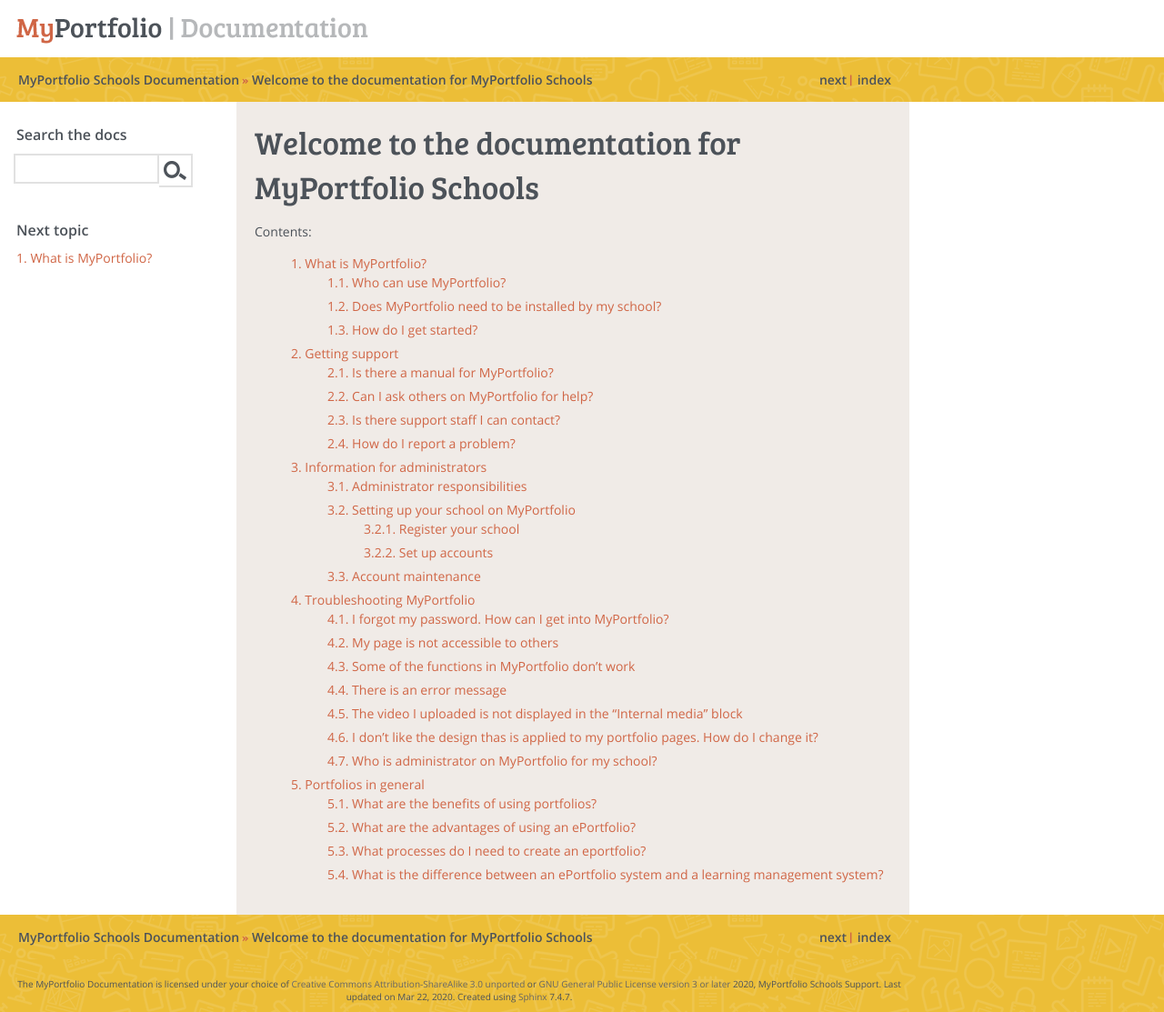
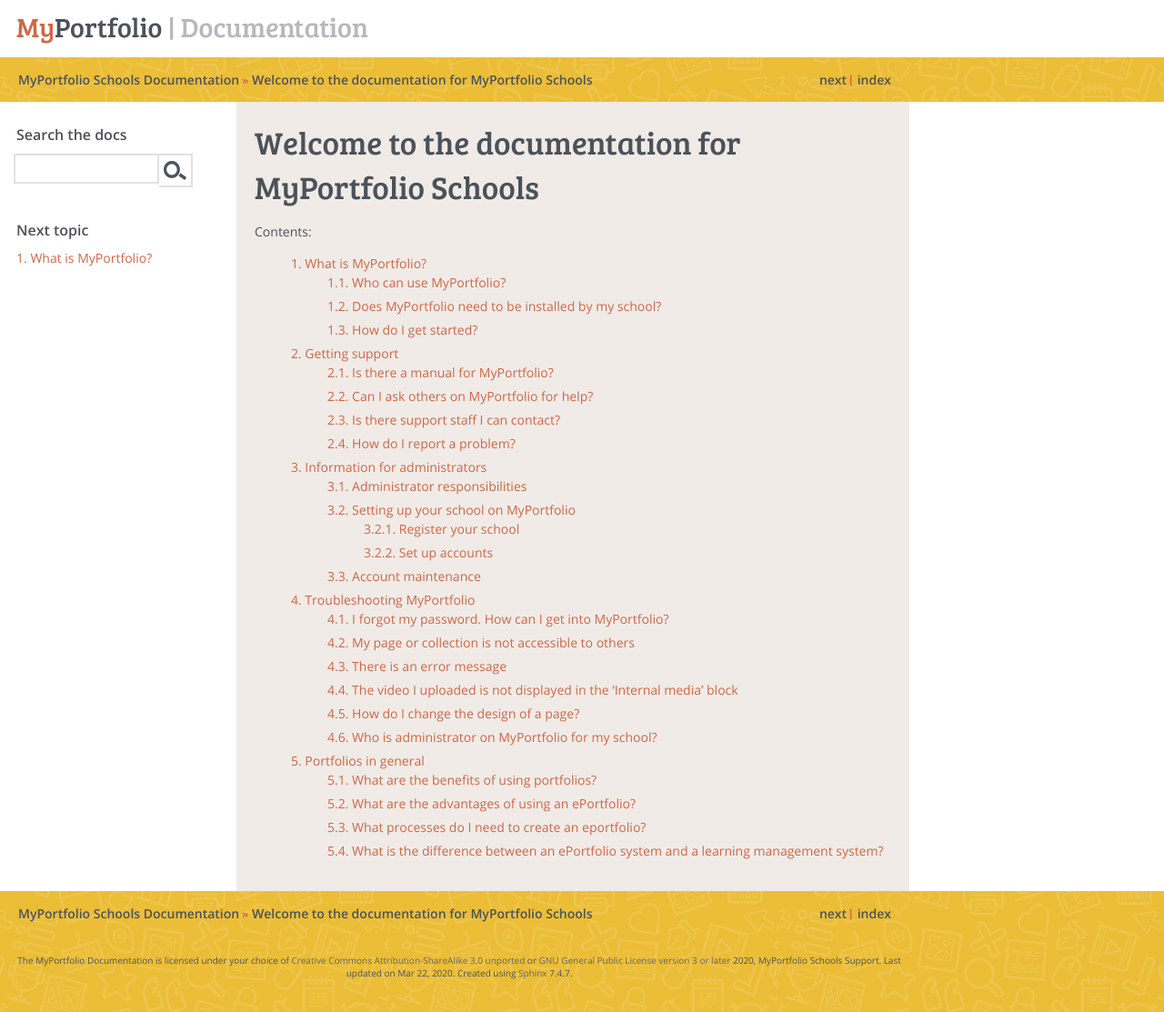
Before and after one commit to catalyst/myportfolio-school-docs, a Sphinx documentation site: the page built from source/index.rst, in a window 1280 px wide. Shown: the whole page at 91% size. Built offline with Sphinx 7.4.7, drawn with Linux system fonts in a browser that asks for light colours; nearby versions of some CDN libraries; comment, search, counter and statistics services are not loaded; some of the changed lines change nothing that is shown.

Commit message:
faq/troubleshooting: Update page content

```diff
--- a/source/faq/troubleshooting.rst
+++ b/source/faq/troubleshooting.rst
@@ -1,3 +1,4 @@
+.. include:: /shortcuts.rstext
 
 .. _troubleshooting:
 
@@ -7,36 +8,53 @@
 I forgot my password. How can I get into MyPortfolio?
 -----------------------------------------------------------
 
-Usually, you can click the `"Lost username/password" <http://myportfolio.school.nz/forgotpass.php>`_ link on the homepage of MyPortfolio. Enter your username, or if you do not know that, your email address, and you will receive an email with further instructions.
+Usually, you can click the `'Lost username/password' <https://myportfolio.school.nz/forgotpass.php>`_ link on the homepage of MyPortfolio. Enter your username, or if you do not know that, your email address, and you will receive an email with further instructions.
 
-If you normally log in to MyPortfolio through Moodle, go to your Moodle site and log in through there.
+If you normally log in to MyPortfolio through your learning management system (LMS), log in there and find the course that contains the link or assignment to MyPortfolio.
 
-If your school has single sign-on and you forgot your login information, please contact your school's IT team so they can reset your password.
+If your school has single sign-on (SSO), and you forgot your login information, please contact your school's IT team so they can reset your password.
 
-If you still cannot get in, please ask your school administrator for MyPortfolio for assistance. You can contact them via your school's page:
+If you still cannot get in, get in touch with the `MyPortfolio support team <https://myportfolio.school.nz/contact.php>`_ if you do not know who your school's administrator is on MyPortfolio.
 
-#. Click your name on the dashboard.
-#. Click your school's name on your profile page.
-#. All administrators for your school are listed.
+My page or collection is not accessible to others
+-----------------------------------------------------
 
-My page is not accessible to others
---------------------------------------------
+Check that you have set the access permissions for the page or collection that you want to share correctly. You can share your page or collection with people who have an account on MyPortfolio, but also share it with parents and others who do not have an account or make it available publicly, i.e. share it with the entire world.
 
-Check that you have set any access permissions for the page or collection that you want to share. Go to *Portfolio → Shared by me* and click the *Edit access* icon next to the page or collection that you want to share. Make sure that the person you want to share your portfolio with is listed on the right under "Added".
+When you want to share your work with others, any images, video, audio, journal entries, or other text needs to be on a page. You can only share pages or collections, which are bundles of pages.
 
-See the user manual for more information on `how to give someone access to your portfolio <http://manual.mahara.org/en/15.10/portfolio/share.html>`_.
+Go to *Main menu → Share → Shared by me* and click the *Edit access* icon next to the page or collection that you want to share. Make sure that the person you want to share your portfolio with is listed on the right under *Shared with*.
 
-Some of the functions in MyPortfolio don't work
---------------------------------------------------------
+.. figure:: ../images/shared_by_me.*
+   :alt: Share your work with others
 
-Javascript needs to be turned on for MyPortfolio to work. If you turned it off in your browser, please activate it again.
+   Share your work with others
 
-If the problems continue, please let us know in the "Bug, Issues and Problems" forum in the `MyPortfolio Discussions group <http://myportfolio.school.nz/group/myportfolio-discussions>`_ or if it is urgent, `contact us <http://myportfolio.school.nz/contact.php>`_.
+#. **Collections**: This tab shows all the collections you have in your account.
+#. **Pages**: This tab shows all your pages.
+#. **Page title**: Find the page (or collection when on the *Collections* tab) that you want to share. They are listed in alphabetical order.
+#. **Access list**: See with whom you have shared your pages or collections. If there is no name or group of people listed, only you have access to that page or collection.
+
+   .. note::
+      Per default, none of your work is accessible to anybody. You decide with whom and when you are ready to share your work.
+
+#. **Edit access**: Click the *Edit access* icon |edit access| to share your page or collection with people who have an account on the site. You can also share it publicly so that search engines can find your work.
+
+   .. seealso::
+      See the Mahara manual for more information on `how to give someone access to your portfolio <https://manual.mahara.org/en/19.10/portfolio/share.html#edit-access-for-users-with-an-account>`_.
+
+#. **Secret URLs**: Click the *Secret URL* icon |secret url| if you do not want to share your page or collection publicly but want to share it with somebody who does not have an account on the site. Once you emailed the link to the person who shall take a look at your work, they can access it.
+
+   .. note::
+      This is a great option to share your work with parents and whānau because they will not be able to get an account on the site, but at the same time you do not need to make your work entirely public for the rest of the world to see as long as the link is not shared publicly.
+
+   .. seealso::
+      See the Mahara manual on `how to set up a secret URL <https://manual.mahara.org/en/19.10/portfolio/share.html#edit-access-for-users-without-an-account>`_.
 
 There is an error message
 -------------------------------------
 
-Does the error message contain information about the issue and / or how to fix it? If so, please fix the problem.
+Does the error message contain information about the issue or how to fix it? If so, please fix the problem.
 
 If it is a generic error message such as "You encountered a bug in the system":
 
@@ -45,41 +63,42 @@
 #. Try to follow the steps again and see if the error message comes up again.
 
    * If it doesn't, continue with your work.
-   * If it does, `contact us <http://myportfolio.school.nz/contact.php>`_ with details about the steps you took to get to the error, and we will analyse the problem further.
+   * If it does, `contact the MyPortfolio support team <https://myportfolio.school.nz/contact.php>`_ with details about the steps you took to get to the error. We will analyse the problem.
 
-The video I uploaded is not displayed in the "Internal media" block
+The video I uploaded is not displayed in the 'Internal media' block
 -------------------------------------------------------------------------
 
 The following video formats can be embedded within MyPortfolio. Some may require that your computer can display them:
 
-* AVI (requires a plugin on non-Windows computers)
-* FLV (flash)
+* M4A (typically generated on an iOS device)
 * MP4 (encoded in H.264)
 * MPEG movie
+* OGV
 * QuickTime
-* SWF (flash)
-* WMV (requires a plugin on non-Windows computers)
+* WEBM
 
-In addition, MP3 files can be used in the "Internal media" block as well and played directly in MyPortfolio.
+In addition, MP3 and OGG files can be used in the 'Internal media' block as well and played directly in MyPortfolio.
 
-I don't like the design thas is applied to my portfolio pages. How do I change it?
-------------------------------------------------------------------------------------------
+How do I change the design of a page?
+---------------------------------------
 
-#. If you want to change only your portfolio, you can `create a skin <http://manual.mahara.org/en/15.10/portfolio/skins.html>`_ and apply that on top of the current theme overwriting its styles.
+If your institution allows, you can `create a skin <https://manual.mahara.org/en/19.10/portfolio/skins.html>`_ and apply that on top of the current theme overwriting its styles.
 
-   .. note::
-     You may need to ask your institution administrator to allow skins for your school if you do not see the **Skins** menu item under **Portfolio**.
-
-#. If you don't want your school to use the default theme, you can ask your school's administrator on MyPortfolio to choose a different built-in theme which would then be used by everyone in your school. If skins are allowed, you can also overwrite these styles for more flexibility in the look of your portfolio.
+.. note::
+   You may need to ask your institution administrator to allow skins for your school if you do not see the *Skins* menu item under *Main menu → Create*.
 
 Who is administrator on MyPortfolio for my school?
 ----------------------------------------------------------
 
 Administrators as well as an institution's staff are listed on a special page so you can contact them easily.
 
-#. Click on your name in the top right of the screen or in the login box. You'll be taken to your profile page.
-#. On your profile page, you see "Member of...". Click the link to your institution. On the next page...
-#. You see all administrators and staff members listed for your institution.
+#. Click on your name on the dashboard page. You'll be taken to your profile page.
+
+   .. note::
+      You can get to the dashboard by clicking the logo in the top left corner. That is either the MyPortfolio logo, or if your school added its own logo, your school's logo.
+
+#. On your profile page, you see *Member of...*. Click the link to your institution. |link to institution page|
+#. On the next page, you see all administrators and staff members listed for your institution.
 
 .. note::
-   If your school does not have an administrator listed, nobody would respond to your administration queries. You can `contact the site administration team <http://myportfolio.school.nz/contact.php>`_ if you need assistance from an administrator.
+   If your school does not have an administrator, you can `contact the MyPortfolio support team <https://myportfolio.school.nz/contact.php>`_ if you need assistance from an administrator. You can also click the *Contact us* link at the bottom of any page.
```
Also changed, not shown: source/images/shared_by_me.png (added), 2 other files.
